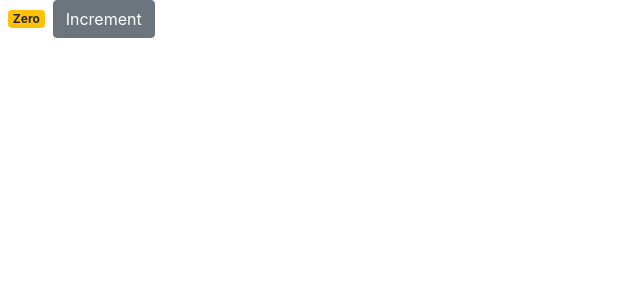
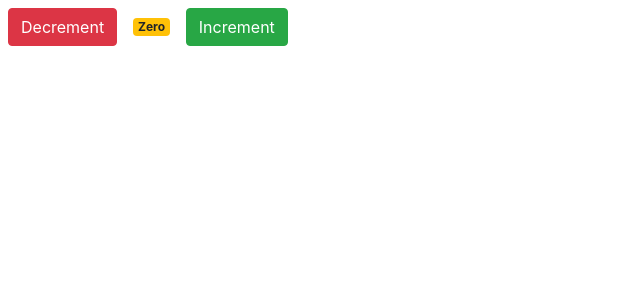
Before and after one commit to tengkusyafiq/react-tutorial-crashcourse-by-mosh, a React (Create React App) app: page / in a window 1280 px wide. Shown: the top 300 px of the page, without its empty margins (0-640 px from the left). Built offline with nearby package versions, Linux system fonts and the light colour scheme.

Commit message:
making simple counter w/o redux

```diff
--- a/src/components/counter.jsx
+++ b/src/components/counter.jsx
@@ -10,14 +10,26 @@ class Counter extends Component {
     console.log(product);
     this.setState({ count: this.state.count + 1 });
   };
+  handleDecrement = product => {
+    console.log(product);
+    this.setState({ count: this.state.count - 1 });
+  };
 
   render() {
     return (
       <div>
-        <span className={this.getBadgeClasses()}>{this.formatCount()}</span>
         <button
-          onClick={() => this.handleIncrement(product)}
-          className="btn btn-secondary btn-sml"
+          //onClick={() => this.handleIncrement(product)}
+          onClick={() => this.handleDecrement()}
+          className="btn btn-danger btn-sml m-2"
+        >
+          Decrement
+        </button>
+        <h1 className={this.getBadgeClasses()}>{this.formatCount()}</h1>
+        <button
+          //onClick={() => this.handleIncrement(product)}
+          onClick={() => this.handleIncrement()}
+          className="btn btn-success btn-sml m-2"
         >
           Increment
         </button>
@@ -28,7 +40,8 @@ class Counter extends Component {
   getBadgeClasses() {
     let classes = "badge m-2 badge-"; //make variable for classname
     //append classes value with if else statement below
-    classes += this.state.count === 0 ? "warning" : "primary";
+    //classes += this.state.count === 0 ? "warning" : "primary";
+    classes += this.state.count <= 0 ? "warning" : "primary";
     return classes;
   }
 
```
